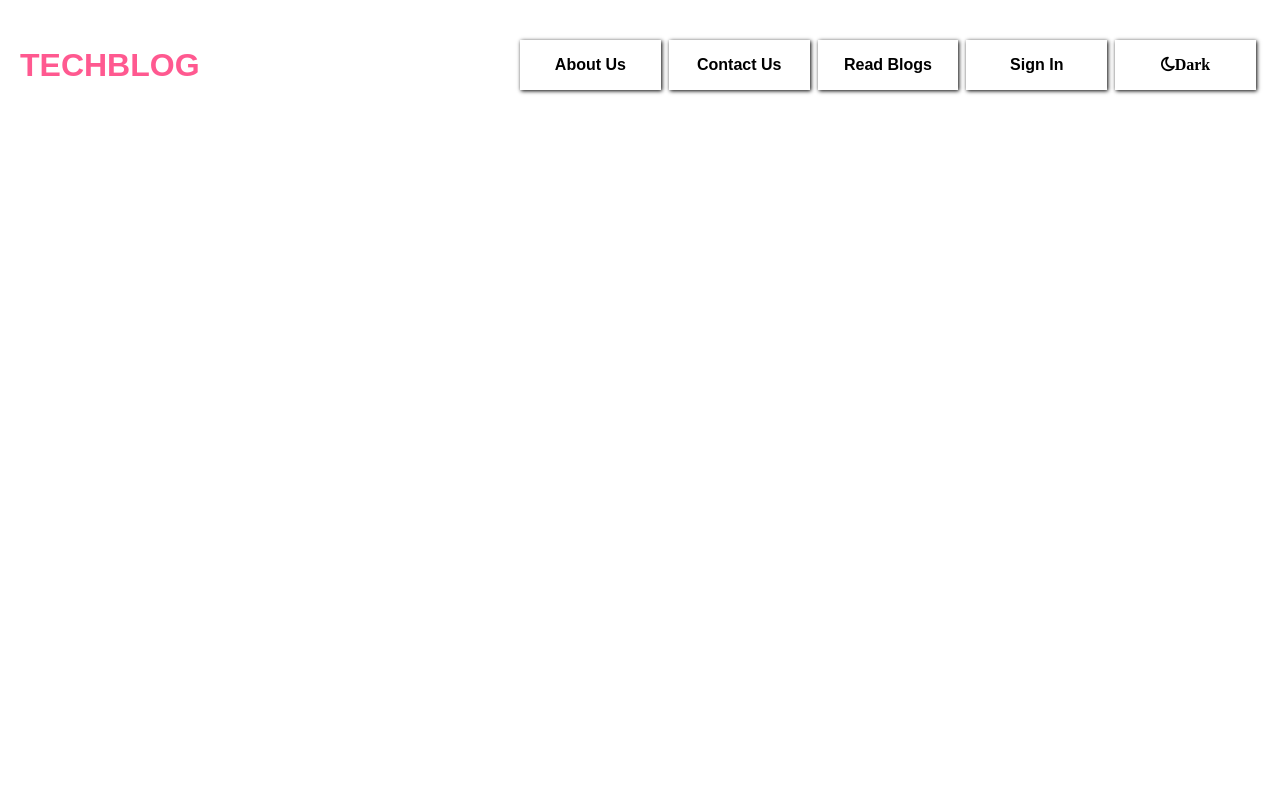
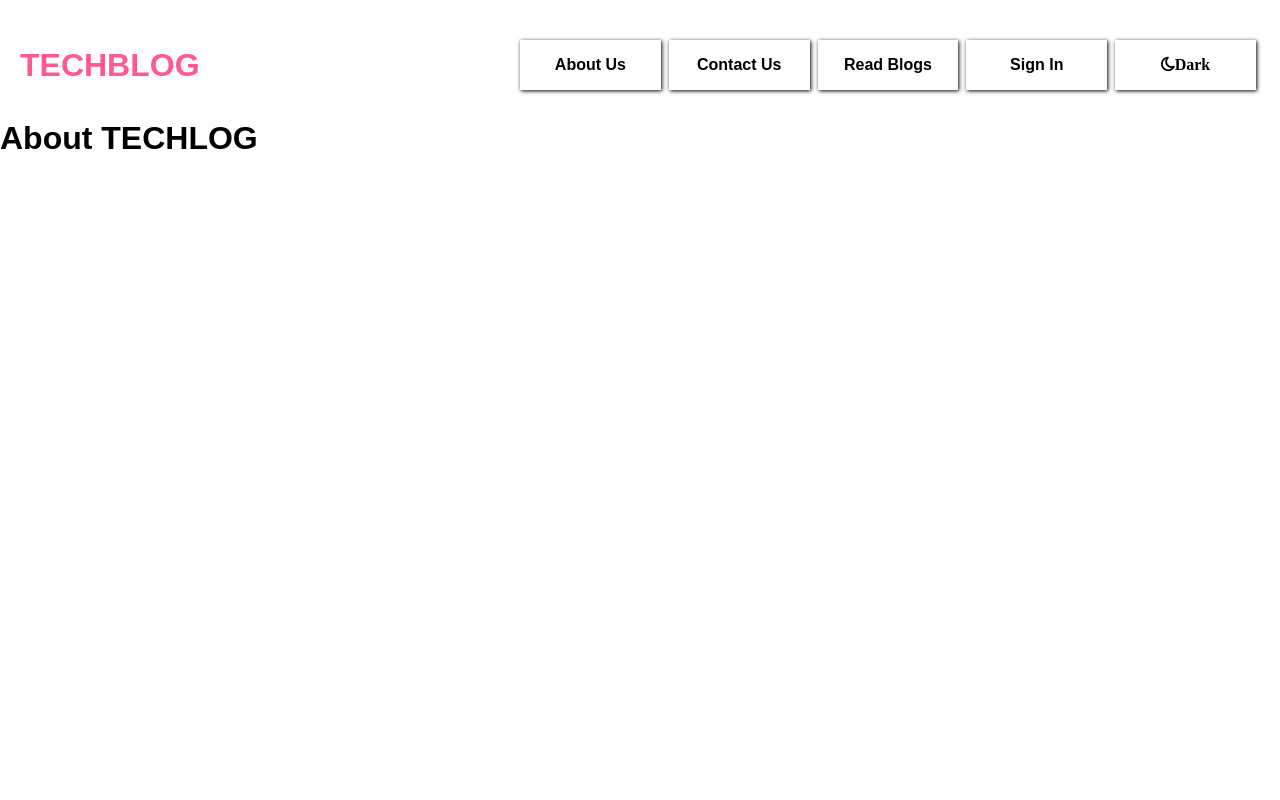
Before and after one commit to nabin0/Techlog, a PHP site: page /assets/html/about.php in a window 1280 px wide. Run offline with PHP 8.4, Linux system fonts and the light colour scheme.

Commit message:
templates css <section Padding>  updated

```diff
--- a/assets/html/about.php
+++ b/assets/html/about.php
@@ -5,6 +5,7 @@
 
 <!-- Other Content Goes Here -->
 
+<h1>About TECHLOG</h1>
 
 
 <script>
--- a/templates/style.css
+++ b/templates/style.css
@@ -22,8 +22,8 @@
   section {
     position: relative;
     width: 100%;
-    min-height: 100vh;
-    padding: 100px;
+    height: auto;
+    padding: 100px 20px 20px 20px;
     display: flex;
     justify-content: flex-start;
     align-items: center;
--- a/templates/top.php
+++ b/templates/top.php
@@ -28,3 +28,4 @@
                     </a></li>
             </ul>
         </header>
+    </section>
```
